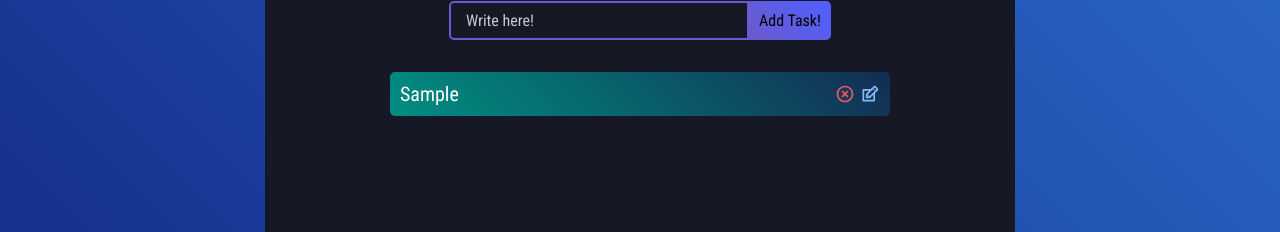
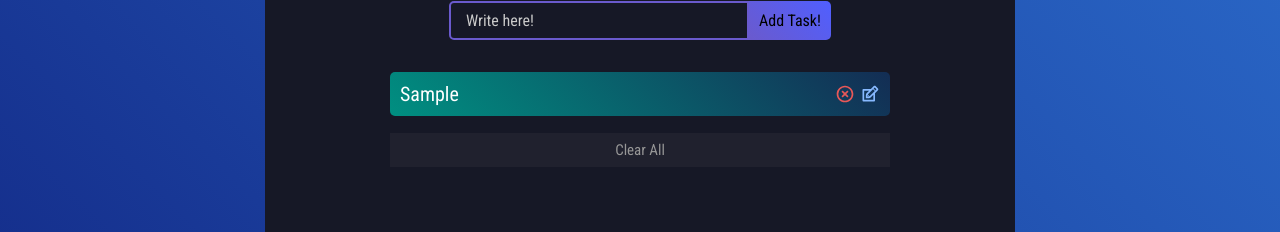
Before and after one commit to Yuchan45/react-to-do-app, a React (Create React App) app: page / in a window 1280 px wide. Both pictures are taken after typing "Sample" into the empty fields and a click on the button "Add Task!". Shown: the part 212-444 px from the top of the page. Built offline with nearby package versions, Linux system fonts and the light colour scheme.

Commit message:
Agregue la funcion de clear all

```diff
--- a/src/App.css
+++ b/src/App.css
@@ -180,6 +180,32 @@
   box-shadow: 0 0 10px #719ece;
 }
 
+.footer-container {
+  width: 100%;
+  max-width: 500px;
+  background-color: #20212e;
+  transition: all .3s ease;
+  margin: 15px auto;
+}
+
+.footer-container:hover {
+  width: 100%;
+  background-color:#e85858;
+}
+
+
+.footer-container > h3 {
+  padding: 8px 10px;
+  color: #979797;
+  font-size: 15px;
+  font-weight: 400;
+}
+
+.footer-container > h3:hover {
+  color: #fff;
+}
+
+
 
 
 @media only screen and (min-width: 768px) {
--- /dev/null
+++ b/src/components/TodoFooter.jsx
@@ -0,0 +1,11 @@
+import React from 'react'
+
+function TodoFooter({ onClick }) {
+  return (
+    <div className="footer-container" onClick={onClick}>
+        <h3>Clear All</h3>
+    </div>
+  )
+}
+
+export default TodoFooter
--- a/src/components/TodoList.jsx
+++ b/src/components/TodoList.jsx
@@ -2,6 +2,7 @@ import React, { useState } from 'react';
 import Todo from './Todo';
 import TodoForm from './TodoForm';
 import TodoHeader from './TodoHeader';
+import TodoFooter from './TodoFooter';
 
 const ONLY_WHITE_SPACES = /^\s*$/;
 
@@ -48,6 +49,15 @@ function TodoList() {
         return;
     }
 
+    function clearAll() {
+        console.log("Clear all");
+        setTasks([]);
+
+
+
+
+    }
+
     return (
         <div className="todo-container">
             <TodoHeader />
@@ -59,6 +69,9 @@ function TodoList() {
                     removeTask={removeTask}
                     updateTask={updateTask}
                 />
+                { tasks.length > 0 &&
+                    <TodoFooter onClick={clearAll} />
+                }
             </div>
         </div>
     )
```
